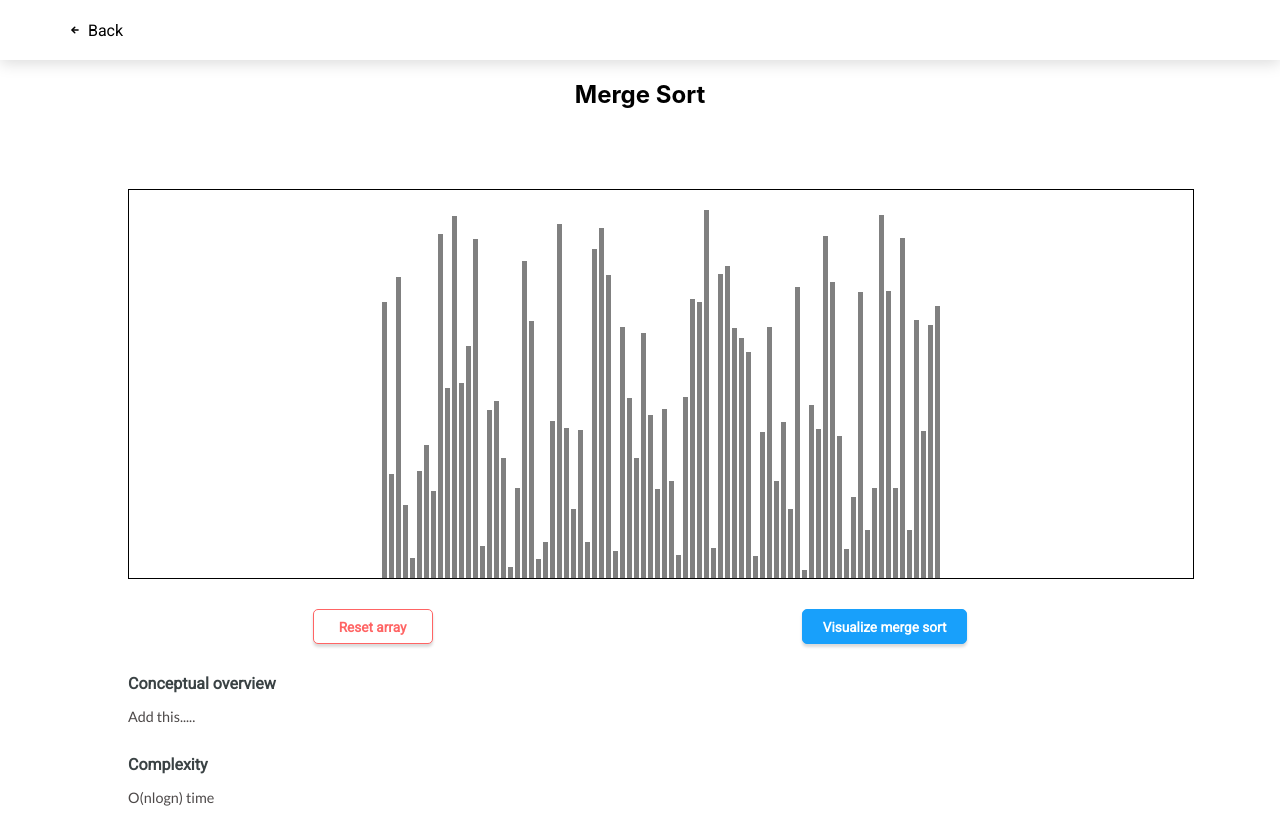
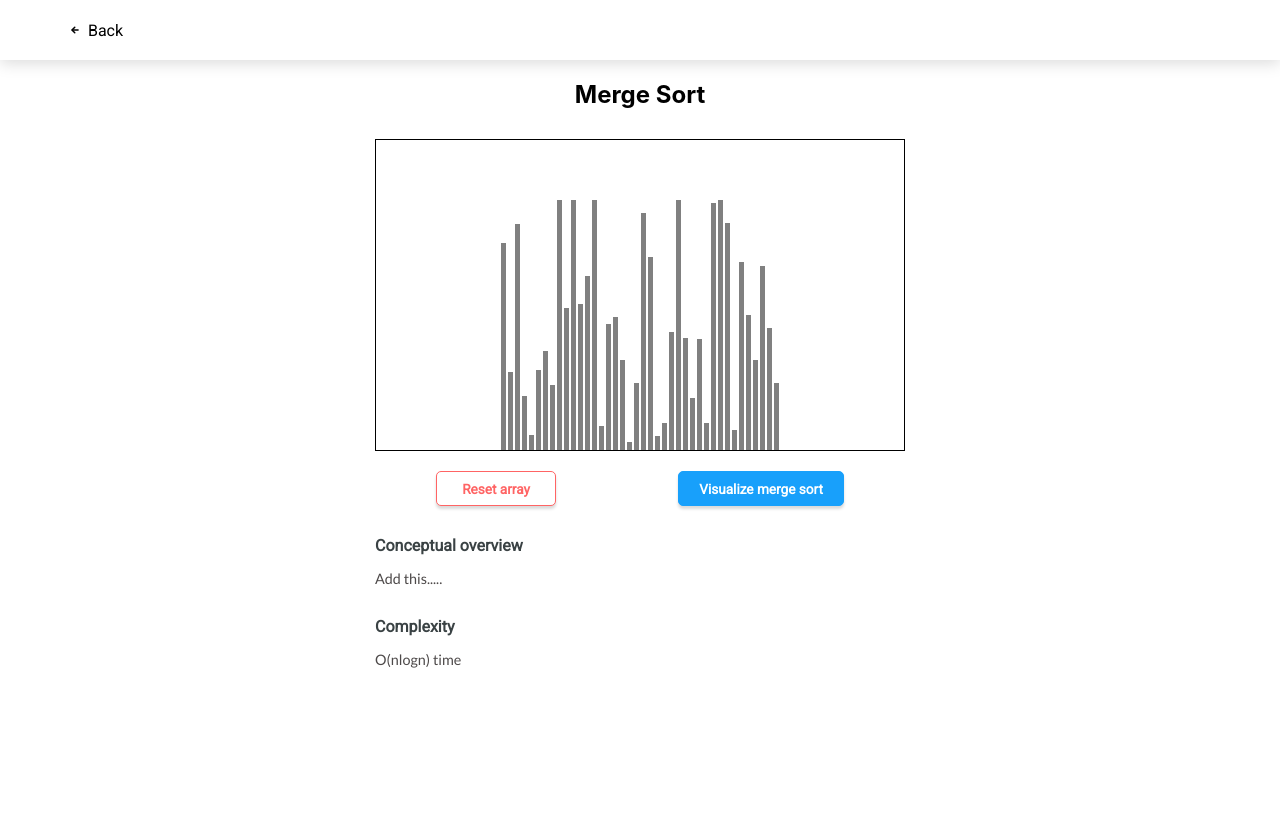
Before and after one commit to patnebe/algorithms-and-data-structures, a React (Create React App) app: page /sorting-algorithms in a window 1280 px wide. After the commit the page ends 800 px from the top, so only its background shows below. Built offline with nearby package versions, Linux system fonts and the light colour scheme.

Commit message:
More UI updates

```diff
--- a/src/components/Sorting-Visualizer/sortingVisualizer.css
+++ b/src/components/Sorting-Visualizer/sortingVisualizer.css
@@ -9,30 +9,58 @@ button:hover{
   margin-right: auto;
   margin-top: 30px;
   width: 100%;
+  box-sizing: border-box;
+}
+
+.mainContainer {
+  margin-top: 0px;
+  display: flex;
+  flex-direction: column;
+}
+
+.visualizationDisplay {
+  margin-top: 0px;
 }
 
 .arrayContainer {
+  box-sizing: border-box;
   width: 100%;
+  max-width: 530px;
   display: flex;
   flex-direction: row;
-  margin-top: 10vh;
   justify-content: center;
   align-items: baseline;
   border: 1px solid black;
   padding-left: 20px;
   padding-right: 20px;
-  padding-top: 20px;
+  padding-top: 60px;
+  /* position: relative; */
+  margin-top: -30px;
+}
+
+.sortingStatus {
+  max-width: 100px;
+  align-self: baseline;
+  border: 0px solid white;
+  height: 30px;
+  display: flex;
+  flex-direction: column;
+  justify-content: center;
 }
 
 .arrayValueBar {
   width: 5px;
   margin: 0px 1px;
   background-color: gray;
+  max-height: 250px;
 }
 
 .buttonContainer {
   display: flex;
   justify-content: space-around;
+  flex-direction: row;
+  flex-wrap: wrap;
+  margin-top: 5px;
 }
 
 .resetArrayButton {
@@ -43,13 +71,14 @@ button:hover{
   box-sizing: border-box;
   box-shadow: 0px 3px 3px rgba(0, 0, 0, 0.15);
   border-radius: 5px;
-  font-family: Roboto;
+  font-family: 'Roboto', sans-serif;
   font-style: normal;
   font-weight: bold;
   font-size: 0.85rem;
   line-height: 12px;
   /* identical to box height */
   color: #FF6464;
+  margin-top: 15px;
 }
 
 .resetArrayButton:hover {
@@ -65,7 +94,7 @@ button:hover{
   box-sizing: border-box;
   box-shadow: 0px 3px 3px rgba(0, 0, 0, 0.15);
   border-radius: 5px;
-  font-family: Roboto;
+  font-family: 'Roboto', sans-serif;
   font-style: normal;
   font-weight: bold;
   font-size: 0.85rem;
@@ -74,6 +103,7 @@ button:hover{
   color: #ffffff;
   padding-left: 20px;
   padding-right: 20px;
+  margin-top: 15px;
 }
 
 .visualizeSortButton:hover {
--- a/src/components/Sorting-Visualizer/sortingVisualizer.jsx
+++ b/src/components/Sorting-Visualizer/sortingVisualizer.jsx
@@ -21,7 +21,7 @@ export default class SortingVisualizer extends Component {
 
   resetArray() {
     const array = [];
-    for (let i = 0; i < 80; i++) {
+    for (let i = 0; i < 40; i++) {
       array.push(randomIntFromInterval(15, 200));
     }
     this.setState({ array });
@@ -49,12 +49,13 @@ export default class SortingVisualizer extends Component {
         const barOneStyle = arrayValueBars[barOneIndex].style;
         const barTwoStyle = arrayValueBars[barTwoIndex].style;
         const color = i % 3 === 0 ? 'pink' : 'turquoise';
-        setTimeout(() => {
+        this.id = setTimeout(() => {
           barOneStyle.backgroundColor = color;
           barTwoStyle.backgroundColor = color;
         }, i * 25);
       } else {
-        setTimeout(() => {
+
+        this.id = setTimeout(() => {
           const [barOneIndex, newHeight] = animations[i];
           const barOneStyle = arrayValueBars[barOneIndex].style;
           barOneStyle.height = `${newHeight}px`;
@@ -72,21 +73,23 @@ export default class SortingVisualizer extends Component {
     }
   }
 
-  sortingStatus() {
-    if (this.currentlySorting) {
-      return 'Currently sorting';
-    } else if (this.state.arrayIsSorted) {
-      return 'Sorted';
-    } else {
-      return 'Not sorted';
-    }
-  }
+  // sortingStatus() {
+  //   if (this.currentlySorting) {
+  //     return 'Currently sorting';
+  //   } else if (this.state.arrayIsSorted) {
+  //     return 'Sorted';
+  //   } else {
+  //     return 'Not sorted';
+  //   }
+  // }
 
   render() {
     const { array } = this.state;
 
     return (
       <div className='mainContainer'>
+        <div className='visualizationDisplay'>
+          <div className='sortingStatus'></div>
           <div className='arrayContainer'>
             {array.map((value, index) => <div className='arrayValueBar' key={index} style={{ height: `${value}px` }}></div>)}
           </div>
@@ -95,9 +98,10 @@ export default class SortingVisualizer extends Component {
             <button className='visualizeSortButton' onClick={() => this.mergeSortVisualizer()}>Visualize merge sort</button>
           </div>
         </div>
+      </div>
     );
   }
 }
 
 // From stack overflow
-const randomIntFromInterval = (min, max) => Math.floor(Math.random() * (max - min + 1) * 2);
+const randomIntFromInterval = (min, max) => Math.floor(Math.random() * (max - min + 1) * 1.5);
--- a/src/components/View-Algorithm/viewAlgorithm.css
+++ b/src/components/View-Algorithm/viewAlgorithm.css
@@ -1,3 +1,9 @@
+main {
+  max-width: 530px;
+  margin-left: auto;
+  margin-right: auto;
+}
+
 .algorithmDetails {
   width: 80%;
   margin-top: 80px;;
--- a/src/components/View-Algorithm/viewAlgorithm.jsx
+++ b/src/components/View-Algorithm/viewAlgorithm.jsx
@@ -25,8 +25,8 @@ export default class ViewAlgorithm extends Component {
       <div>
         <nav className="algoDetailsNavbar">
           <button className="backButton"><svg width="10" height="10" viewBox="0 0 10 10" fill="none" xmlns="http://www.w3.org/2000/svg">
-            <path d="M4.76562 7.8125L1.95312 5L4.76562 2.1875" stroke="black" stroke-width="1.5" stroke-linecap="round" stroke-linejoin="round" />
-            <path d="M2.34375 5H8.04688" stroke="black" stroke-width="1.5" stroke-linecap="round" stroke-linejoin="round" />
+            <path d="M4.76562 7.8125L1.95312 5L4.76562 2.1875" stroke="black" strokeWidth="1.5" strokeLinecap="round" strokeLinejoin="round" />
+            <path d="M2.34375 5H8.04688" stroke="black" strokeWidth="1.5" strokeLinecap="round" strokeLinejoin="round" />
           </svg><span>&nbsp; Back</span></button>
         </nav>
         <div className="algorithmDetails">
```
Lines whose indentation alone changed are shown as unchanged.
